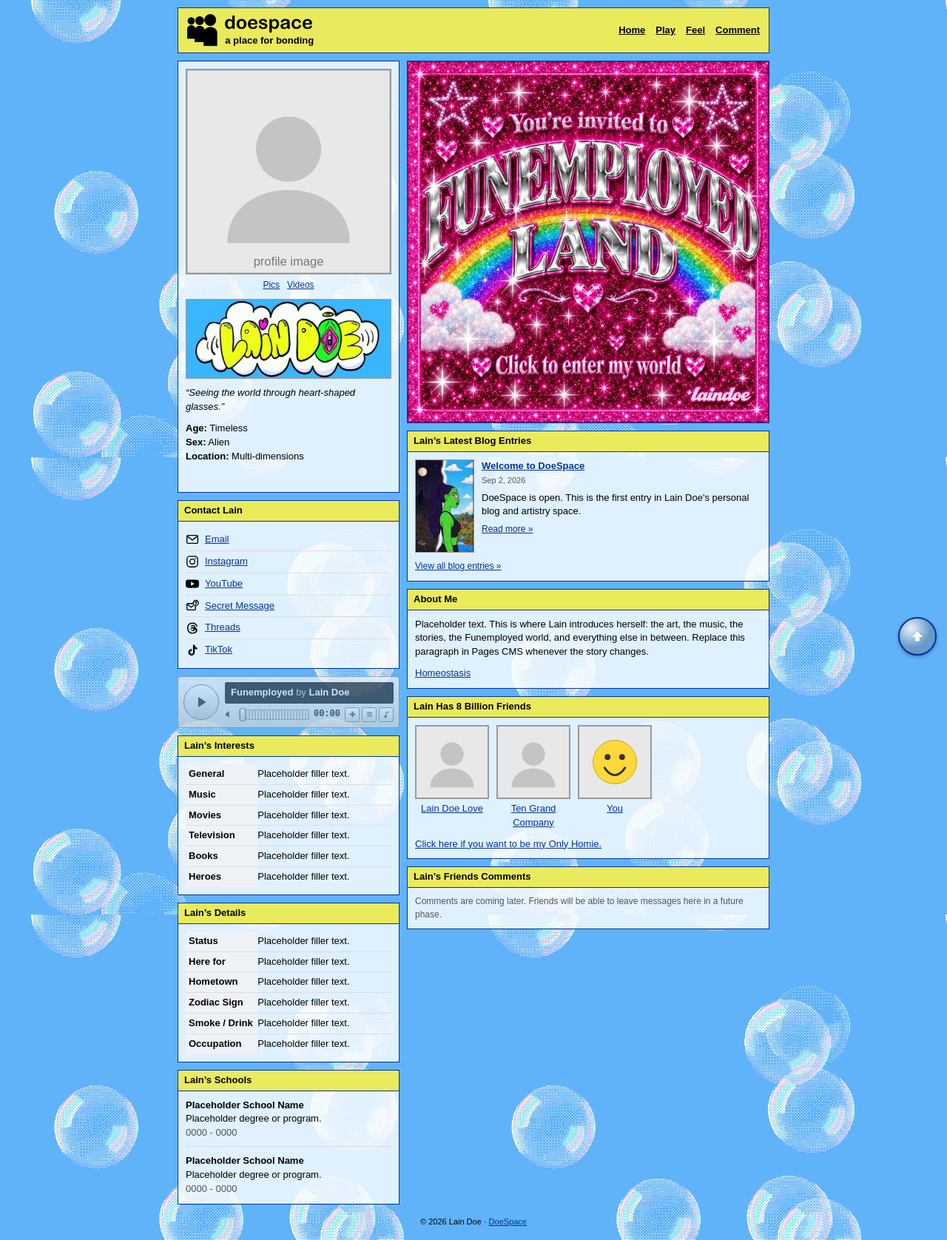
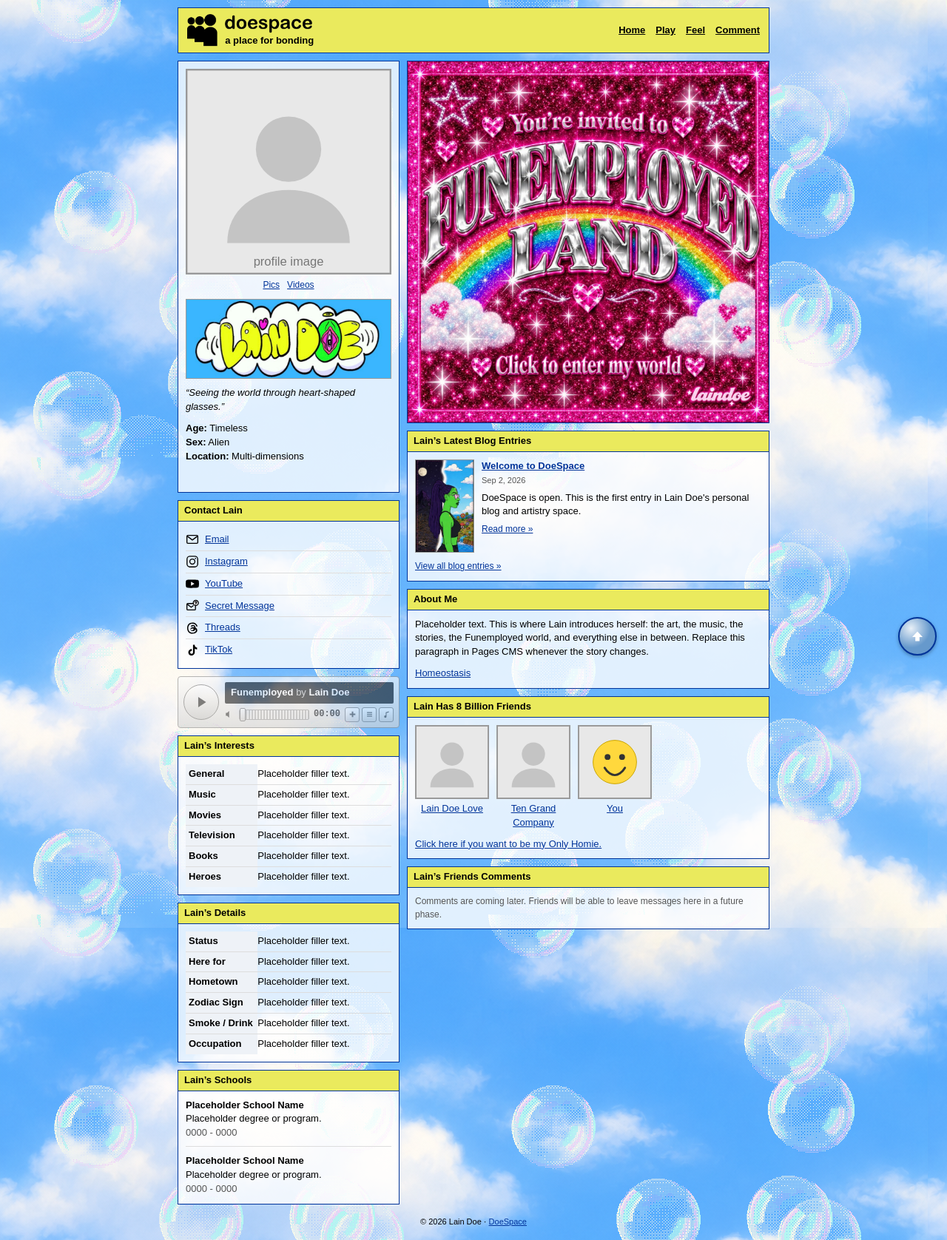
Before and after one commit to laindoe/doespace, a Jekyll site: the page built from index.html, in a window 1280 px wide. Shown: the whole page at 74% size. Built offline with Jekyll 4.4.1, drawn with Linux system fonts in a browser that asks for light colours.

Commit message:
Add the cloud tile as a base background beneath the bubbles
The page background becomes two tiled layers instead of one. The clouds
sit underneath at native 1254px scale, the transparent bubbles GIF tiles
above them, and the baby blue stays as a fallback colour.

Both layers are CSS backgrounds on body rather than an overlay element,
so nothing new can intercept clicks or scrolling and the page content
still renders above both. No background-size is set, so neither tile is
stretched; the clouds repeat as the page grows.

Co-Authored-By: Claude Opus 5 <noreply@anthropic.com>
Claude-Session: https://claude.ai/code/session_01FmVnPhFBrwKjvLy8gtB4Yv

```diff
--- a/assets/css/style.css
+++ b/assets/css/style.css
@@ -20,10 +20,17 @@ html {
 body {
   margin: 0;
   padding: 10px;
-  /* Baby blue sampled from the Lain Doe logo, with the bubbles tiled over it. */
+  /* Two tiled background layers. In CSS the first image in the list paints
+     closest to the viewer, so the bubbles sit above the clouds. Both are
+     backgrounds, so neither can intercept clicks or scrolling, and the page
+     content always renders above them.
+     Baby blue is sampled from the Lain Doe logo and shows only as a fallback. */
   background-color: #60b3f9;
-  background-image: url("../images/brand/bubbles.gif");
-  background-repeat: repeat;
+  background-image:
+    url("../images/brand/bubbles.gif"),
+    url("../images/brand/cloud-bg.png");
+  background-repeat: repeat, repeat;
+  background-position: top left, top left;
   color: #000000;
   font-family: Arial, Helvetica, sans-serif;
   font-size: 13px;
```
Also changed, not shown: assets/images/brand/cloud-bg.png (added).
